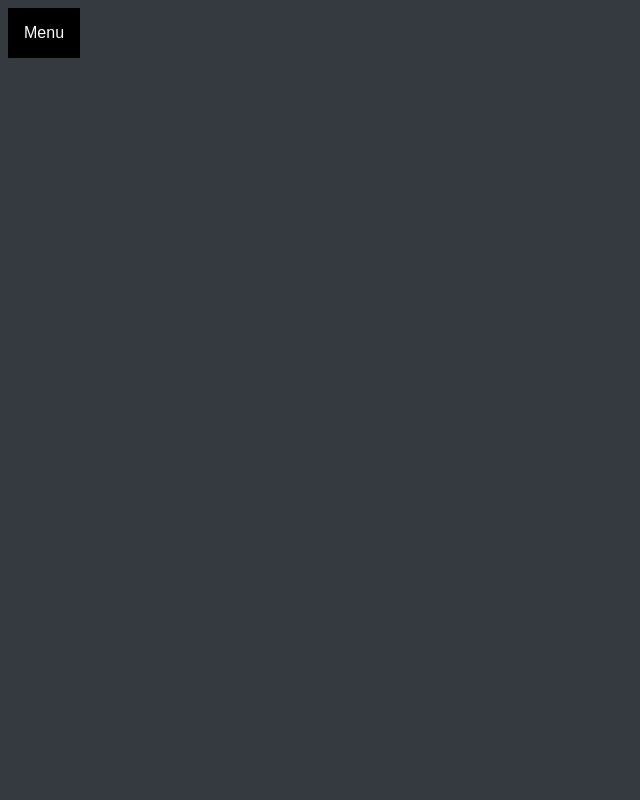
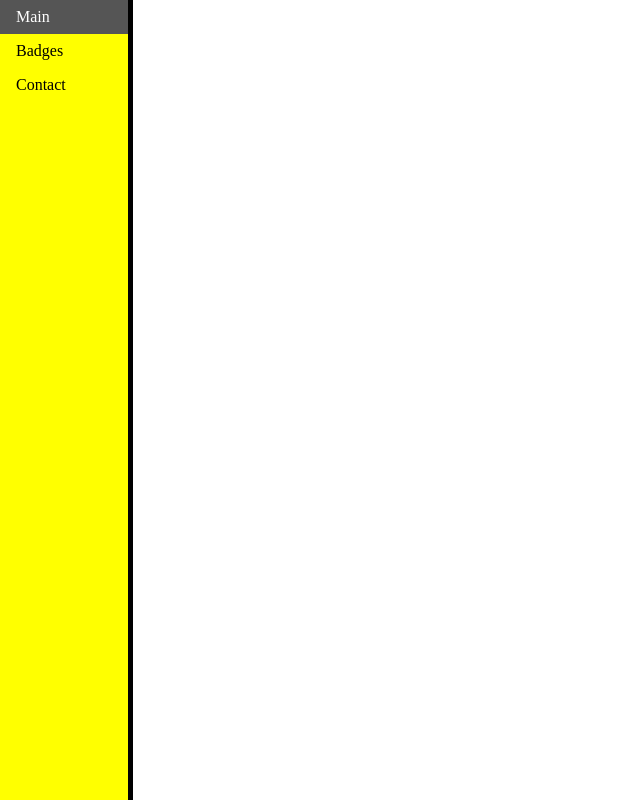
Before and after one commit to jaspervanheusden/portfolio, a plain HTML site: page Contact.html in a window 1280 px wide. Shown: the whole page, without its empty margins (0-640 px from the left). Drawn offline with Linux system fonts and the light colour scheme.

Commit message:
Van horizontal nav naar vertical, en verandering in kleur grijs + zwart naar geel + wit.

```diff
--- a/Contact.html
+++ b/Contact.html
@@ -6,16 +6,15 @@
 
     <title> About Me </title>
   </head>
+<body>
 
-<body>
-  <div class="dropdown">
-    <button class="dropbtn">Menu</button>
-    <div class="dropdown-content">
-    <a href="C:\Users\Grubl\OneDrive\Documentos\portfolio\index.html">Main</a>
-    <a href="C:\Users\Grubl\OneDrive\Documentos\portfolio\Badges.html">Badges</a>
-    <a href="C:\Users\Grubl\OneDrive\Documentos\portfolio\Contact.html">Contact</a>
-    </div>
-  </div>
+
+  <ul>
+    <li><a href="C:\Users\Grubl\OneDrive\Documentos\portfolio\index.html">Main</a></li>
+    <li><a href="C:\Users\Grubl\OneDrive\Documentos\portfolio\Badges.html">Badges</a></li>
+    <li><a href="C:\Users\Grubl\OneDrive\Documentos\portfolio\Contact.html">Contact</a></li>
+  </ul>
+
 
 </body>
 </html>
--- a/style.css
+++ b/style.css
@@ -1,41 +1,35 @@
 body {
-  background-color: #353940;
-}
-.dropbtn {
-  background-color: black;
-  color: white;
-  padding: 16px;
-  font-size: 16px;
-  border: none;
-  cursor: pointer;
+  margin: 0;
+  background-color: white;
+  opacity: 75
 }
 
-.dropdown {
-  position: relative;
-  display: inline-block;
+
+ul {
+  list-style-type: none;
+  margin: 0;
+  padding: 0;
+  width: 10%;
+  background-color: yellow;
+  position: fixed;
+  height: 100%;
+  overflow: auto;
+  border-right: solid 5px;
 }
 
-.dropdown-content {
-  display: none;
-  position: absolute;
-  background-color: #f9f9f9;
-  min-width: 160px;
-  z-index: 1;
+li a {
+  display: block;
+  color: #000;
+  padding: 8px 16px;
+  text-decoration: none;
 }
 
-.dropdown-content a {
-  color: black;
-  padding: 12px 16px;
-  text-decoration: none;
-  display: block;
+li a.active {
+  background-color: #04AA6D;
+  color: white;
 }
 
-.dropdown-content a:hover {background-color: #f1f1f1}
-
-.dropdown:hover .dropdown-content {
-  display: block;
+li a:hover:not(.active) {
+  background-color: #555;
+  color: white;
 }
-
-.dropdown:hover .dropbtn {
-  background-color: #1e2024;
-}
```
Also changed, not shown: Badges.html (+5 -9 lines), index.html (+5 -8 lines).
